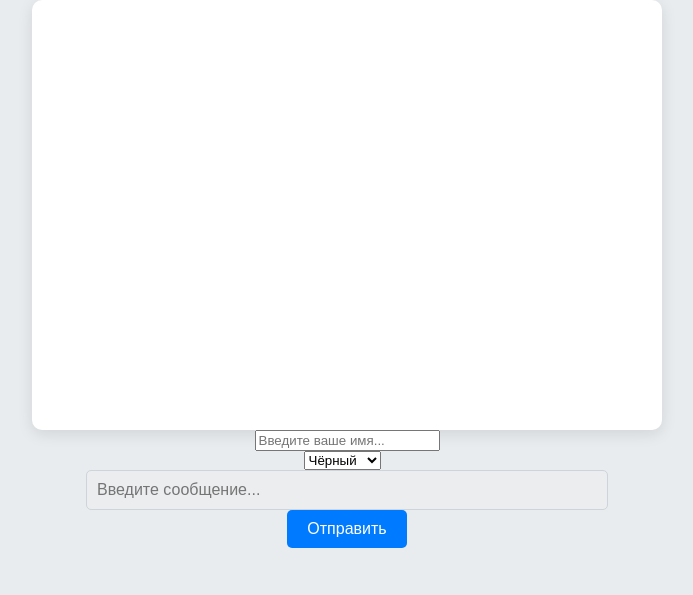
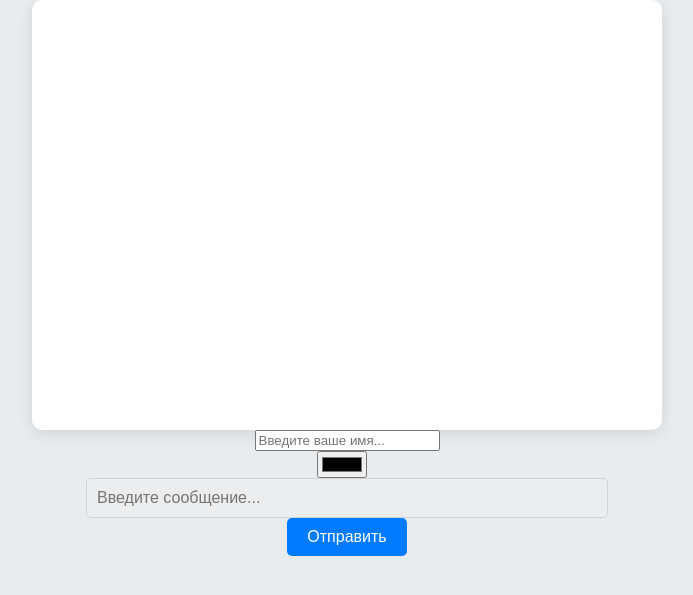
Before and after one commit to NochboolPrime/web-chat, a website: page index.html in a window 1280 px wide. Shown: the part 99-694 px from the top of the page, without its empty margins (293-986 px from the left). Drawn offline with Linux system fonts and the light colour scheme.

Commit message:
CollorChange

```diff
--- a/index.html
+++ b/index.html
@@ -6,7 +6,6 @@
     <title>Чат на веб-сокетах</title>
     <link href="https://fonts.googleapis.com/css2?family=Roboto:wght@400;700&display=swap" rel="stylesheet">
     <style>
-        /* Стили остаются прежними */
         body {
             font-family: 'Roboto', sans-serif;
             background-color: #e9ecef;
@@ -73,13 +72,7 @@
 <h1>Чат на веб-сокетах</h1>
 <div id="messages"></div>
 <input id="username" type="text" placeholder="Введите ваше имя..." />
-<select id="colorPicker">
-    <option value="#000000">Чёрный</option>
-    <option value="#ff0000">Красный</option>
-    <option value="#00ff00">Зелёный</option>
-    <option value="#0000ff">Синий</option>
-    <option value="#ffff00">Жёлтый</option>
-</select>
+<input type="color" id="colorPicker" value="#000000"> <!-- Цветовая палитра -->
 <input id="input" type="text" placeholder="Введите сообщение..." disabled />
 <button id="sendBtn" disabled>Отправить</button>
 
@@ -137,7 +130,7 @@
    });
 
    // Обработка изменения цвета
-   document.getElementById('colorPicker').addEventListener('change', (event) => {
+   document.getElementById('colorPicker').addEventListener('input', (event) => {
        messageColor = event.target.value; // Сохранение выбранного цвета
    });
 </script>
```
